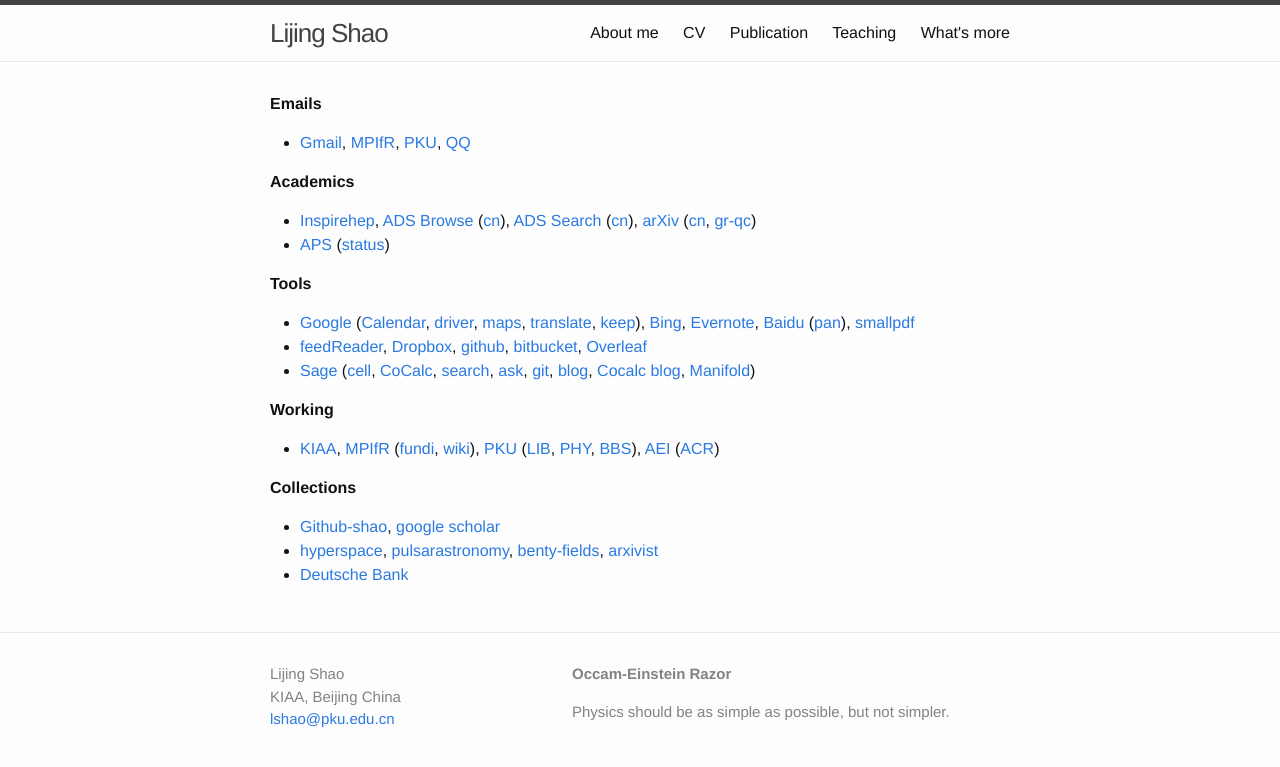
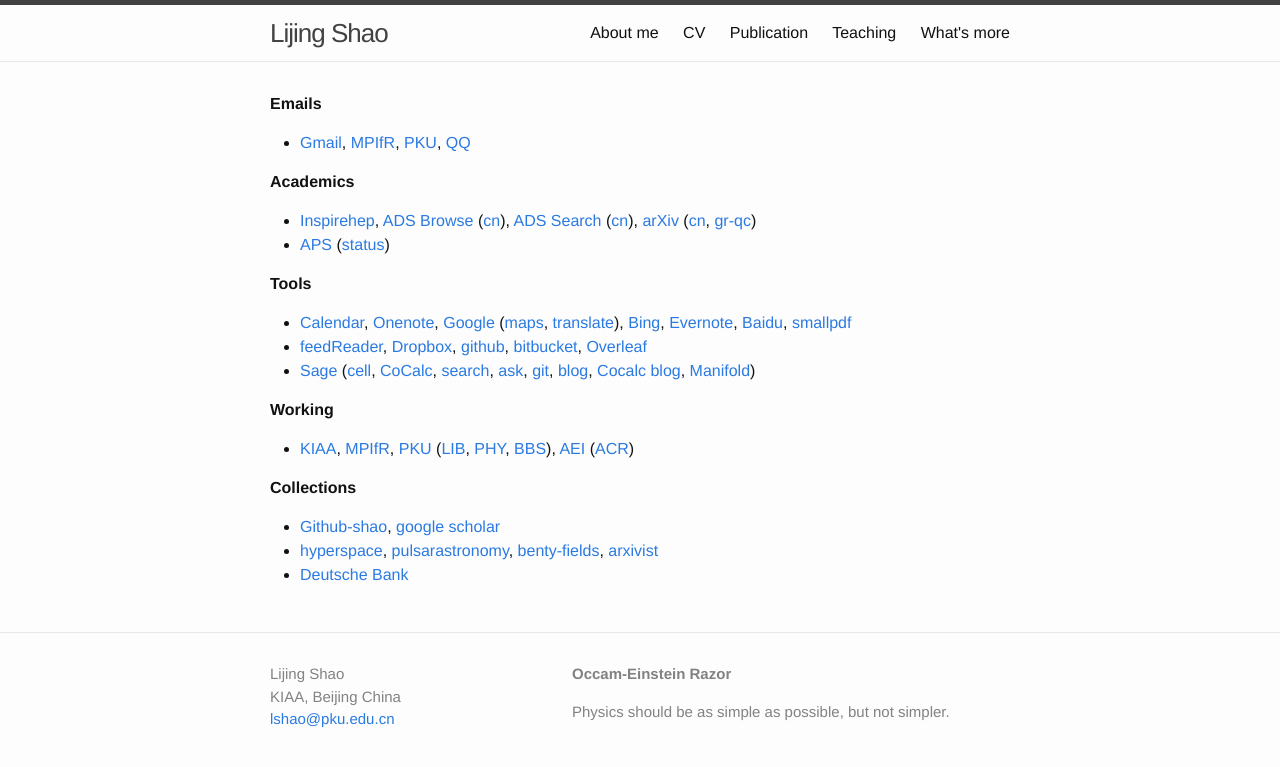
Before and after one commit to Friendshao/Friendshao.github.io, a Jekyll site: the page built from docs/freqlink.md, in a window 1280 px wide. Shown: the top 767 px of the page. Built offline with Jekyll 4.4.1, drawn with Linux system fonts in a browser that asks for light colours.

Commit message:
update freq

```diff
--- a/docs/freqlink.md
+++ b/docs/freqlink.md
@@ -6,7 +6,7 @@
 
 - [Gmail](http://www.gmail.com/),
   [MPIfR](https://webmail.mpifr-bonn.mpg.de/),
-  [PKU](http://water.pku.edu.cn/),
+  [PKU](http://mail.pku.edu.cn/),
   [QQ](http://mail.qq.com/)
 
 **Academics**
@@ -23,16 +23,14 @@
 
 **Tools**
 
-- [Google](http://www.google.com/ncr)
-  ([Calendar](https://calendar.google.com/calendar/r),
-  [driver](https://drive.google.com/drive/my-drive),
-  [maps](https://www.google.com/maps),
-  [translate](https://translate.google.com/),
-  [keep](https://keep.google.com/)),
+- [Calendar](https://outlook.live.com/calendar/view/week),
+  [Onenote](https://www.onenote.com/),
+  [Google](http://www.google.com/ncr)
+  ([maps](https://www.google.com/maps),
+  [translate](https://translate.google.com/)),
   [Bing](https://www.bing.com/),
   [Evernote](https://www.evernote.com/Home.action),
-  [Baidu](http://www.baidu.com/)
-  ([pan](http://pan.baidu.com/)),
+  [Baidu](http://www.baidu.com/),
   [smallpdf](http://smallpdf.com/)
 - [feedReader](http://feedreader.com/online/),
   [Dropbox](https://www.dropbox.com/home),
@@ -52,12 +50,12 @@
 **Working**
 
 - [KIAA](http://kiaa.pku.edu.cn/),
-  [MPIfR](http://www.mpifr-bonn.mpg.de/2169/en)
-  ([fundi](https://docs.google.com/spreadsheets/d/1TNXUOtpSE_jpnf7HiiAqEhLjF1yrItN1j6r0IIg7CR8/edit#gid=0),
-  [wiki](https://fpra.mpifr-bonn.mpg.de/doku.php?id=start)),
+  [MPIfR](http://www.mpifr-bonn.mpg.de/2169/en),
   [PKU](http://www.pku.edu.cn/)
-  ([LIB](http://www.lib.pku.edu.cn/portal/), [PHY](http://www.phy.pku.edu.cn/), [BBS](http://bbs.pku.edu.cn/)),
-  [AEI](http://www.aei.mpg.de/)
+  ([LIB](http://www.lib.pku.edu.cn/portal/),
+   [PHY](http://www.phy.pku.edu.cn/),
+   [BBS](http://bbs.pku.edu.cn/)),
+   [AEI](http://www.aei.mpg.de/)
   ([ACR](http://www.aei.mpg.de/1282161/Astrophysical_and_Cosmological_Relativity))
 
 **Collections**
```
